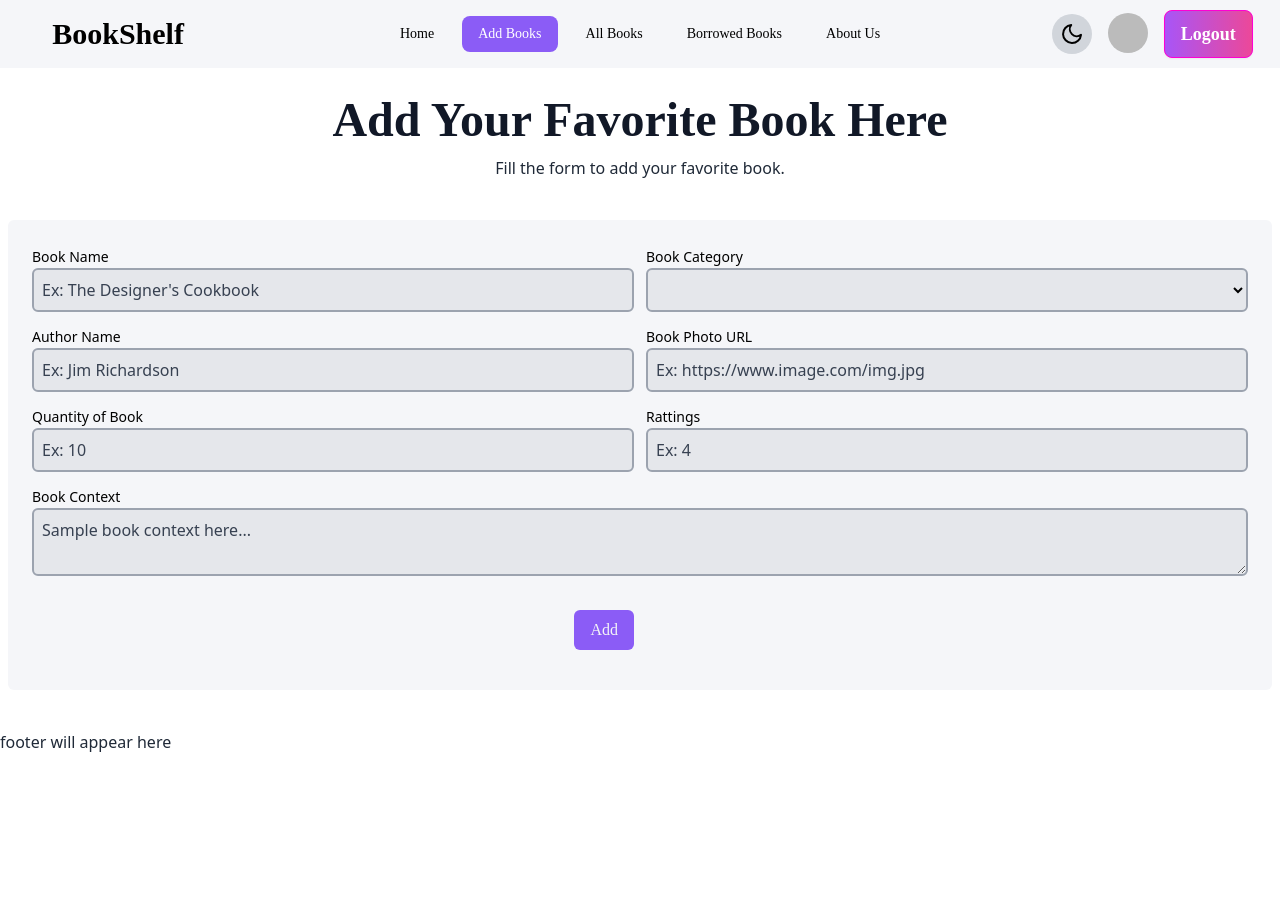
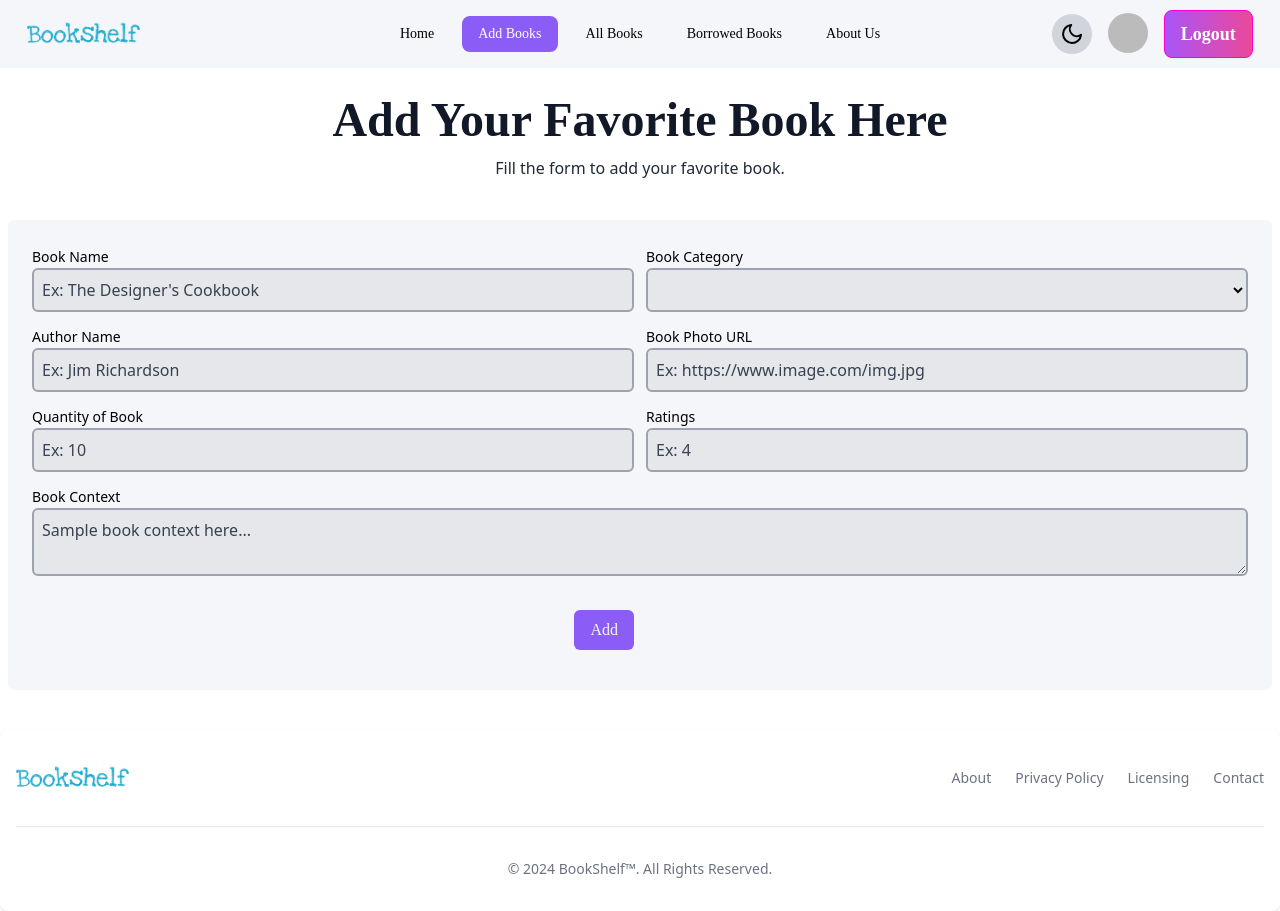
Before and after one commit to HunterMahmud/nova-books-client, a React (Vite) app: page /add-books in a window 1280 px wide. Before the commit the page ends 800 px from the top, so only its background shows below. Built offline with nearby package versions, Linux system fonts and the light colour scheme; no server answers; sample sign-in values are in the browser's storage.

Commit message:
footer done

```diff
--- a/src/Layouts/Root.jsx
+++ b/src/Layouts/Root.jsx
@@ -1,14 +1,17 @@
-import { Outlet } from 'react-router-dom';
-import Navbar from '../components/Navbar';
+import { Outlet } from "react-router-dom";
+import Navbar from "../components/Navbar";
+import Footer from "./../components/Footer";
 
 const Root = () => {
-    return (
-        <div className='bg-white dark:bg-gray-900'>
-           <Navbar/>
-            <Outlet/>
-            footer will appear here
-        </div>
-    );
+  return (
+    <div className="bg-white dark:bg-gray-900 ">
+      <Navbar />
+      <div className="min-h-[calc(100vh-248.8px)]">
+        <Outlet />
+      </div>
+      <Footer />
+    </div>
+  );
 };
 
 export default Root;
--- a/src/Router/router.jsx
+++ b/src/Router/router.jsx
@@ -6,6 +6,7 @@ import Login from './../pages/Login';
 import Register from './../pages/Register';
 import AddBooks from './../pages/AddBooks';
 import ProtectedRoute from '../components/ProtectedRoute';
+import AllBooks from './../pages/AllBooks';
 
 
 const router = createBrowserRouter([
@@ -21,6 +22,10 @@ const router = createBrowserRouter([
             {
                 path:'/add-books',
                 element: <ProtectedRoute><AddBooks/></ProtectedRoute>,
+            },
+            {
+                path:'/all-books',
+                element: <ProtectedRoute><AllBooks/></ProtectedRoute>,
             },
 
             // {
--- /dev/null
+++ b/src/components/Footer.jsx
@@ -0,0 +1,59 @@
+import React from "react";
+import logo from '../assets/Logo.png'
+import { Link } from 'react-router-dom';
+
+const Footer = () => {
+  return (
+    <footer className="bg-white rounded-lg shadow dark:bg-gray-900">
+      <div className="w-full max-w-screen-xl mx-auto p-4 md:py-8">
+        <div className="sm:flex sm:items-center sm:justify-between">
+          <Link
+            to='/'
+            className="flex items-center mb-4 sm:mb-0 space-x-3 rtl:space-x-reverse"
+          >
+            <img
+              src={logo}
+              className="h-8"
+              alt="BookShelf Logo"
+            />
+
+          </Link>
+          <ul className="flex flex-wrap items-center mb-6 text-sm font-medium text-gray-500 sm:mb-0 dark:text-gray-400">
+            <li>
+              <a href="#" className="hover:underline me-4 md:me-6">
+                About
+              </a>
+            </li>
+            <li>
+              <a href="#" className="hover:underline me-4 md:me-6">
+                Privacy Policy
+              </a>
+            </li>
+            <li>
+              <a href="#" className="hover:underline me-4 md:me-6">
+                Licensing
+              </a>
+            </li>
+            <li>
+              <a href="#" className="hover:underline">
+                Contact
+              </a>
+            </li>
+          </ul>
+        </div>
+        <hr className="my-6 border-gray-200 sm:mx-auto dark:border-gray-700 lg:my-8" />
+        <span className="block text-sm text-gray-500 sm:text-center dark:text-gray-400">
+          © 2024{" "}
+          <Link
+          to='/'
+          className="hover:underline">
+            BookShelf™
+          </Link>
+          . All Rights Reserved.
+        </span>
+      </div>
+    </footer>
+  );
+};
+
+export default Footer;
--- a/src/components/Navbar.jsx
+++ b/src/components/Navbar.jsx
@@ -4,6 +4,7 @@ import { FiSun, FiMoon } from "react-icons/fi";
 import { useState } from "react";
 import { useEffect } from "react";
 import useAuthProvider from "./../hooks/useAuthProvider";
+import logo from '../assets/Logo.png'
 
 const Navbar = () => {
   const [theme, setTheme] = useState("light");
@@ -34,7 +35,7 @@ const Navbar = () => {
             </NavLink>
           </li>
           <li>
-            <NavLink className="text-base sm:text-lg lg:text-sm" to="/allspot">
+            <NavLink className="text-base sm:text-lg lg:text-sm" to="/all-books">
               All Books
             </NavLink>
           </li>
@@ -101,10 +102,15 @@ const Navbar = () => {
             </ul>
           </div>
           <Link
-            to="/"
-            className="btn btn-ghost text-xl md:text-2xl lg:text-3xl hover:bg-violet-500 font-bugrasimo hover:text-white -ml-3 md:ml-3 px-1 md:px-3"
+            to='/'
+            className="flex items-center justify-center mb-4 sm:mb-0 space-x-3 rtl:space-x-reverse"
           >
-            BookShelf
+            <img
+              src={logo}
+              className="h-8"
+              alt="BookShelf Logo"
+            />
+
           </Link>
         </div>
         <div className="navbar-center hidden lg:flex">
--- /dev/null
+++ b/src/hooks/useAxiosSecure.jsx
@@ -0,0 +1,13 @@
+
+import axios  from 'axios';
+
+const axiosSecure = axios.create({
+    baseURL: 'http://localhost:3000',
+    withCredentials: true,
+
+})
+const useAxiosSecure = () => {
+    return axiosSecure;
+};
+
+export default useAxiosSecure;
--- a/src/pages/AddBooks.jsx
+++ b/src/pages/AddBooks.jsx
@@ -5,9 +5,11 @@ import { toast } from "react-toastify";
 import { ScrollRestoration } from "react-router-dom";
 import axios from "axios";
 import useAuthProvider from "./../hooks/useAuthProvider";
+import useAxiosSecure from './../hooks/useAxiosSecure';
 
 const AddBooks = () => {
   const { user } = useAuthProvider();
+  const axiosSecure = useAxiosSecure();
   const { displayName, email } = user;
   const defaultValues = {
     bookName: "",
@@ -15,7 +17,7 @@ const AddBooks = () => {
     author: "",
     bookUrl: "",
     quantity: "",
-    rattings: "",
+    ratings: "",
     context: "",
   };
 
@@ -31,17 +33,19 @@ const AddBooks = () => {
   });
 
   const onSubmitBook = (data) => {
-    // console.log(data);
     const bookInfo = {
       ...data,
       quantity: parseInt(data.quantity),
-      rattings: parseInt(data.rattings),
+      ratings: parseInt(data.ratings),
       publisherName: displayName || "",
       publisherEmail: email || "",
     };
 
     console.log(bookInfo);
-
+    axiosSecure.post('/addBook', bookInfo)
+    .then(res=> {
+      console.log(res.data);
+    })
     // axios
     //   .post("https://nova-tourism-server.vercel.app/addBook", bookInfo)
     //   .then((res) => {
@@ -208,12 +212,12 @@ const AddBooks = () => {
               </div>
 
               <div className="">
-                <label htmlFor="rattings" className="text-sm">
-                  Rattings
+                <label htmlFor="ratings" className="text-sm">
+                  Ratings
                 </label>
                 <input
                   {...register(
-                    "rattings",
+                    "ratings",
 
                     {
                       required: {
@@ -228,16 +232,17 @@ const AddBooks = () => {
                         value: 5,
                         message: "Not more than 5",
                       },
+
                     }
                   )}
-                  id="rattings"
+                  id="ratings"
                   type="number"
                   placeholder="Ex: 4"
                   className="w-full dark:bg-gray-700 dark:placeholder:text-gray-300 dark:text-gray-200 placeholder:text-gray-700 rounded-md p-2 focus:ring focus:ring-opacity-75 text-black bg-gray-200 border-2 border-gray-400"
                 />
-                {errors?.rattings?.message && (
+                {errors?.ratings?.message && (
                   <span className="text-red-500">
-                    {errors.rattings.message}
+                    {errors.ratings.message}
                   </span>
                 )}
               </div>
--- /dev/null
+++ b/src/pages/AllBooks.jsx
@@ -0,0 +1,11 @@
+import React from 'react';
+
+const AllBooks = () => {
+    return (
+        <div>
+            all books here
+        </div>
+    );
+};
+
+export default AllBooks;
```
Also changed, not shown: src/assets/Logo.png (added).
